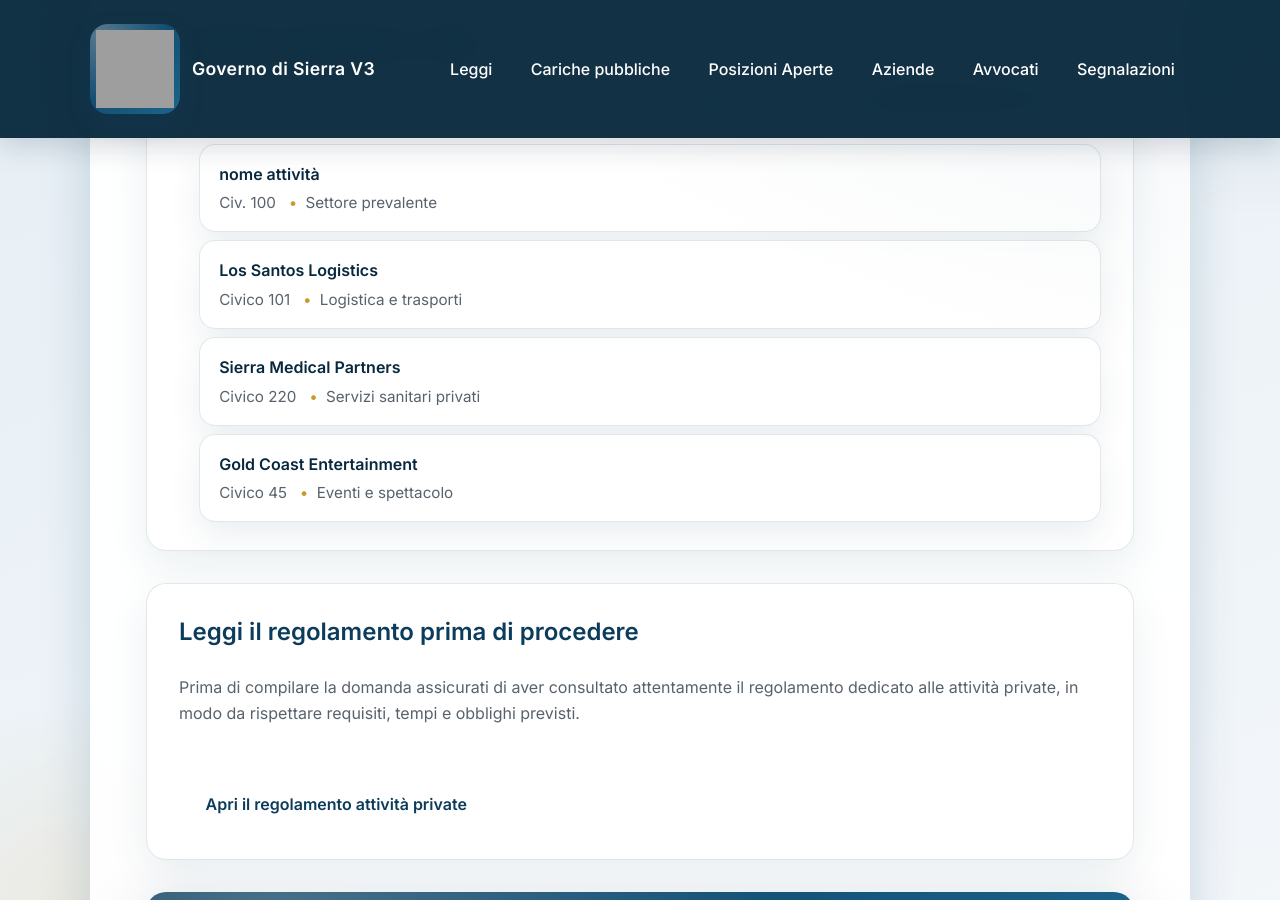
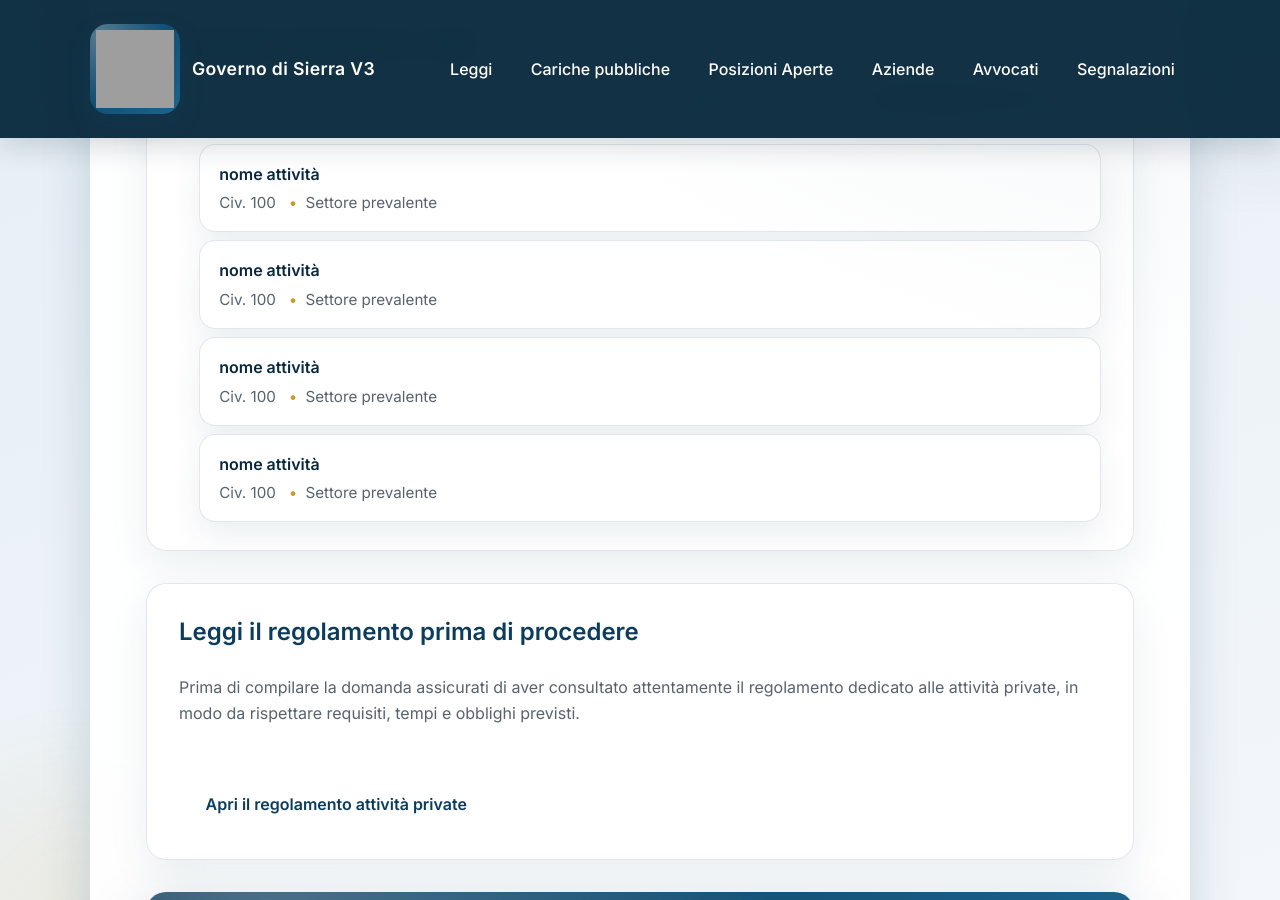
Before and after one commit to governo-sierra-v3/site, a Jekyll site: the page built from aziende.md, in a window 1280 px wide and 900 px high, scrolled down 1730 px. Built offline with Jekyll 4.4.1, drawn with Linux system fonts in a browser that asks for light colours; grey boxes are pictures that could not be loaded.

Commit message:
Update aziende.md

```diff
--- a/aziende.md
+++ b/aziende.md
@@ -69,24 +69,24 @@ description: Registrazione delle licenze aziendali nella Sierra V3
       </div>
     </li>
     <li>
-      <span class="company-name">Los Santos Logistics</span>
+      <span class="company-name">nome attività</span>
       <div class="company-meta">
-        <span>Civico 101</span>
-        <span>Logistica e trasporti</span>
+        <span>Civ. 100</span>
+        <span>Settore prevalente</span>
       </div>
     </li>
     <li>
-      <span class="company-name">Sierra Medical Partners</span>
+      <span class="company-name">nome attività</span>
       <div class="company-meta">
-        <span>Civico 220</span>
-        <span>Servizi sanitari privati</span>
+        <span>Civ. 100</span>
+        <span>Settore prevalente</span>
       </div>
     </li>
     <li>
-      <span class="company-name">Gold Coast Entertainment</span>
+      <span class="company-name">nome attività</span>
       <div class="company-meta">
-        <span>Civico 45</span>
-        <span>Eventi e spettacolo</span>
+        <span>Civ. 100</span>
+        <span>Settore prevalente</span>
       </div>
     </li>
   </ul>
```
